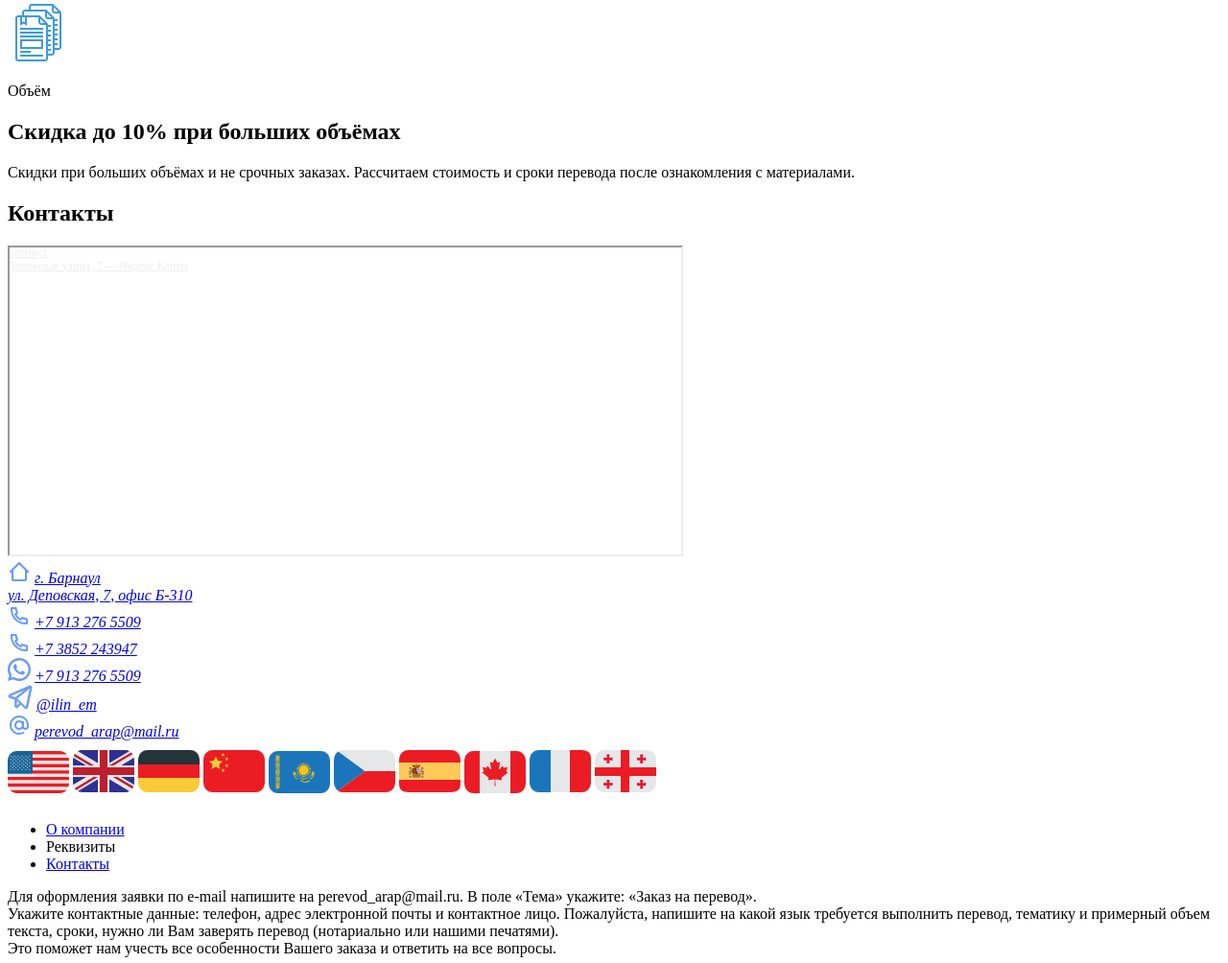
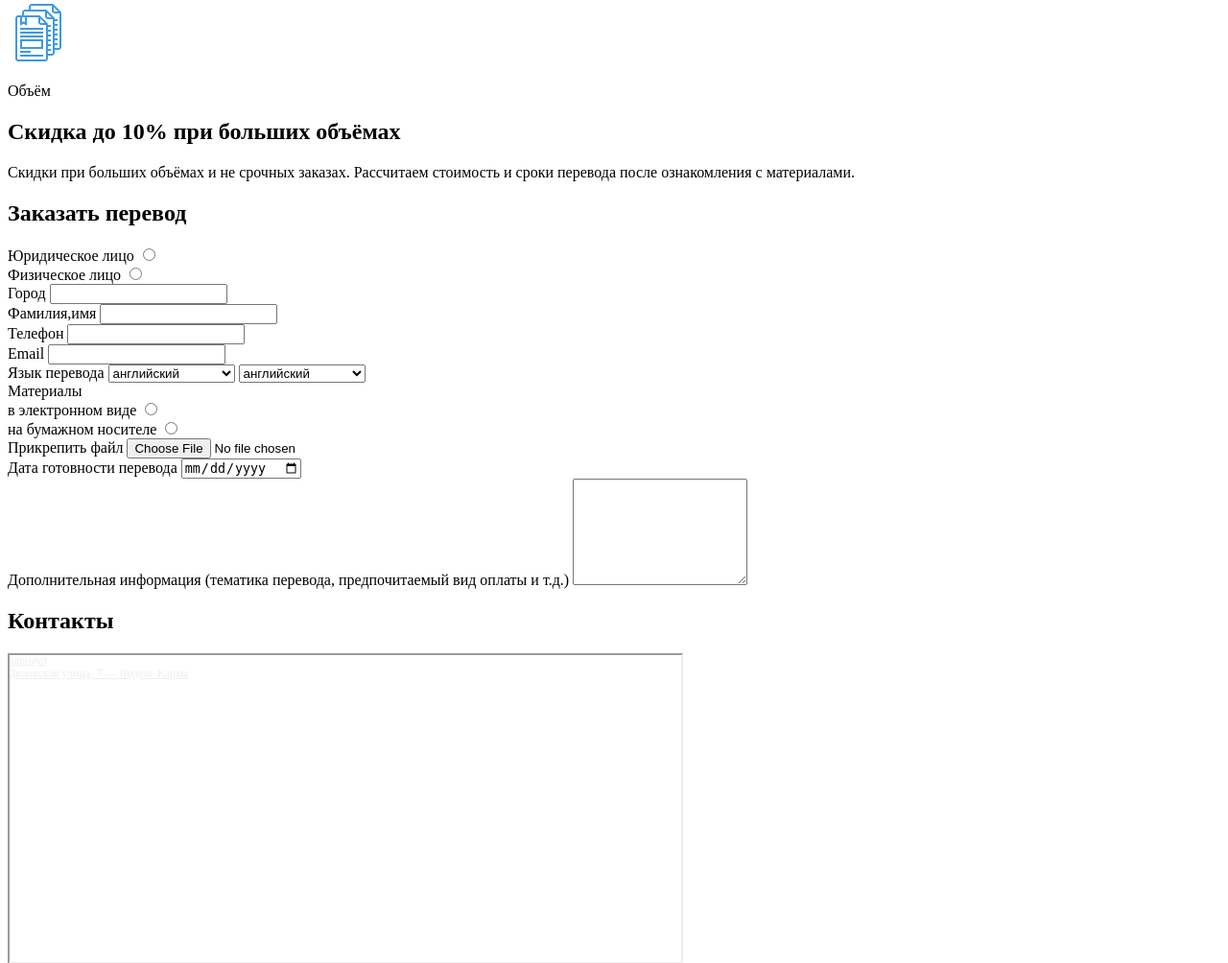
Before and after one commit to CrowMEV/netology-translation-agency, a PHP site: page /pages/index.html in a window 1280 px wide. Shown: the part 2963-3967 px from the top of the page at 96% size. Run offline with PHP 8.4, Linux system fonts and the light colour scheme.

Commit message:
форма добавилась и брейкпоинты

```diff
--- a/frontend/css/app.scss
+++ b/frontend/css/app.scss
@@ -14,6 +14,7 @@
 @import './discount.scss';
 @import './footer.scss';
 @import './contacts.scss';
+@import './form.scss';
 
 html,
 body {
--- a/frontend/css/reset.scss
+++ b/frontend/css/reset.scss
@@ -89,3 +89,8 @@
 label {
 	cursor: pointer;
 }
+
+
+input{
+	width: 100%;
+}
--- a/frontend/pages/index.html
+++ b/frontend/pages/index.html
@@ -22,8 +22,8 @@
     <p><a href="mailto:perevod_arap@mail.ru">perevod_arap@mail.ru</a></span>
   </div>
   <div class="header__tel">
-    <p><a href="tel:+73852243947"> +7 3852 243947</a></p>
-    <p><a href="tel: +79132765509"> +7 913 2765509</a></p>
+    <p><a href="tel:+73852243947">+7 3852 243947</a></p>
+    <p><a href="tel:+79132765509">+7 913 2765509</a></p>
   </div>
 </div>
         </div>
@@ -249,7 +249,132 @@
         </section>
 
 
-        <section class="form"></section>
+        <section class="form">
+        <h2>Заказать перевод</h2>
+
+        <form action="POST" class="form__translate">
+<!--          чекбокса -->
+<div class="form__radio">
+  <div class="form__radio_ur">
+    <span>Юридическое лицо</span>
+    <input type="radio" name="face">
+  </div>
+  <div class="form__radio_fiz">
+    <span>Физическое лицо</span>
+    <input type="radio" name="face">
+  </div>
+</div>
+
+<!-- инпута 4 штуки -->
+
+<div class="form__input">
+  <label for="city">Город</label>
+  <input type="text" name="city" class="form__input_style" >
+</div>
+<div class="form__input">
+  <label for="initials">Фамилия,имя</label>
+  <input type="text" name="initials" class="form__input_style" >
+</div>
+<div class="form__input">
+  <label for="telephone">Телефон</label>
+  <input type="text" name="telephone" class="form__input_style" >
+</div>
+<div class="form__input">
+  <label for="email">Email</label>
+  <input type="text" name="email" class="form__input_style" >
+</div>
+
+<!-- снова 2 селекта -->
+
+<div class="form__select_changeLanguage">
+  <label for="">Язык перевода</label>
+
+  <select name="originalLang" id="" size="1" >
+    <option>азербайджанский</option>
+    <option value="1" selected>английский</option>
+    <option>арабский</option>
+    <option>армянский</option>
+    <option>белорусский</option>
+    <option>иврит</option>
+    <option>испанский</option>
+    <option>итальянский</option>
+    <option>китайский</option>
+    <option>корейский</option>
+    <option>молдавский</option>
+    <option>немецкий</option>
+    <option>польский</option>
+    <option>румынский</option>
+    <option>сербский</option>
+    <option>таджикский</option>
+    <option>турецкий</option>
+    <option>узбекский</option>
+    <option>украинский</option>
+    <option>французский</option>
+    <option>чешский</option>
+    <option>японский</option>
+  </select>
+  <select name="targetLang" id="" size="1">
+    <option>азербайджанский</option>
+    <option value="1" selected>английский</option>
+    <option>арабский</option>
+    <option>армянский</option>
+    <option>белорусский</option>
+    <option>иврит</option>
+    <option>испанский</option>
+    <option>итальянский</option>
+    <option>китайский</option>
+    <option>корейский</option>
+    <option>молдавский</option>
+    <option>немецкий</option>
+    <option>польский</option>
+    <option>румынский</option>
+    <option>сербский</option>
+    <option>таджикский</option>
+    <option>турецкий</option>
+    <option>узбекский</option>
+    <option>украинский</option>
+    <option>французский</option>
+    <option>чешский</option>
+    <option>японский</option>
+  </select>
+  </div>
+
+  <!-- снова 2 чекбокса -->
+
+  <div class="form__checkbox">
+<label for="image">Материалы</label>
+
+    <div class="form__checkbox_electronic">
+      <span>в электронном виде</span>
+      <input type="radio" name="image">
+    </div>
+    <div class="form__checkbox_paper">
+      <span>на бумажном носителе</span>
+      <input type="radio" name="image">
+    </div>
+  </div>
+
+    <!-- загрузить файл -->
+
+    <div class="form__file">
+      <label for="file">Прикрепить файл</label>
+      <input type="file" name="file">
+    </div>
+    <!-- загрузить файл -->
+
+    <div class="form__date">
+      <label for="date">Дата готовности перевода</label>
+      <input type="date" name="date">
+    </div>
+
+      <!-- комментарии -->
+    <div class="form__date">
+      <label for="date">Дополнительная информация (тематика перевода, предпочитаемый вид оплаты и т.д.)</label>
+    <textarea rows="7"></textarea>
+    </div>
+
+        </form>
+        </section>
 
 
         <section id="contacts" class="contacts">
```
Also changed, not shown: frontend/css/form.scss (added, +105 -0 lines), frontend/css/media.scss (+20 -0 lines), frontend/css/orderTranslate.scss (+23 -4 lines), frontend/css/typography.scss (+7 -0 lines), frontend/img/backTranslate-small.jpg (added), frontend/img/backTranslate.jpg.
